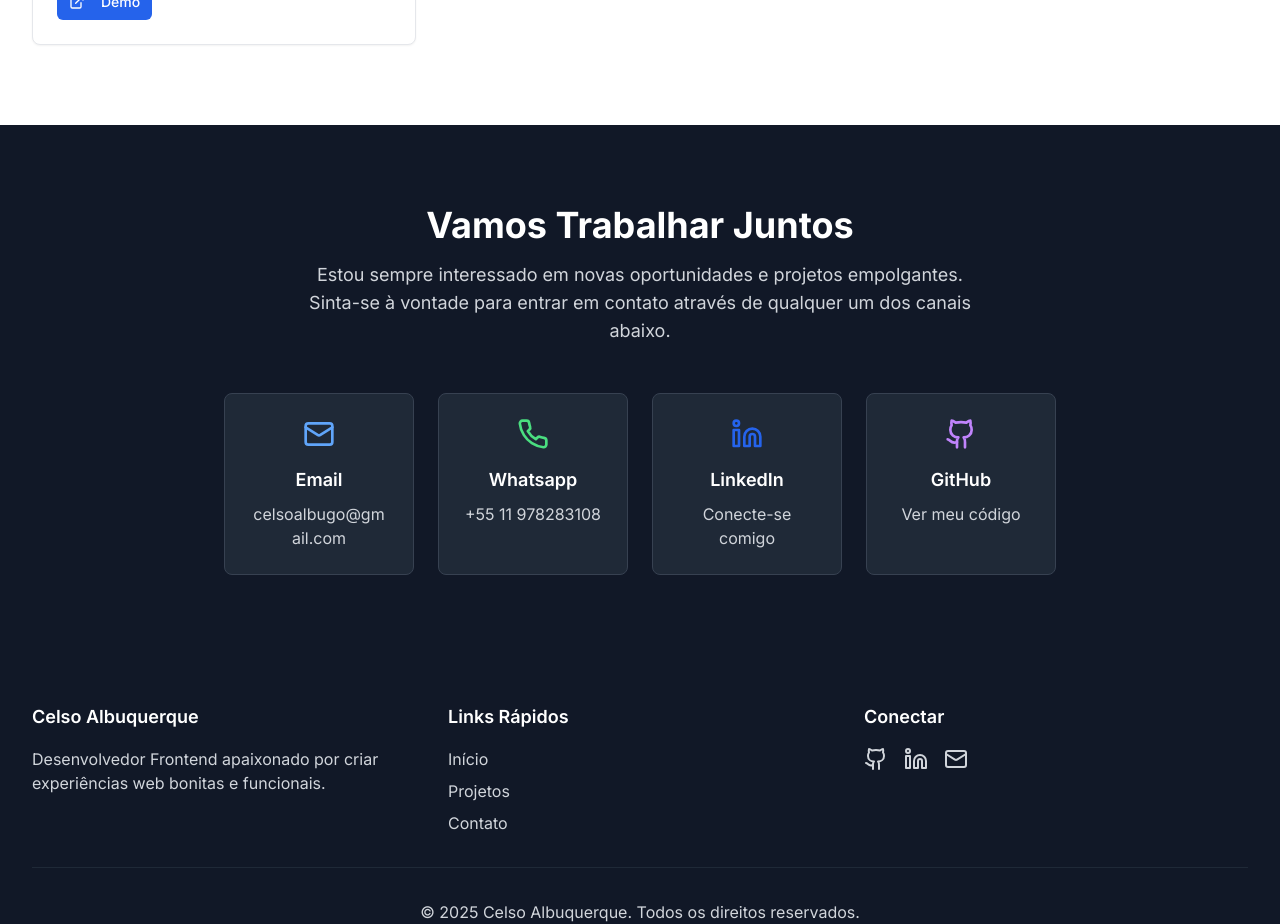
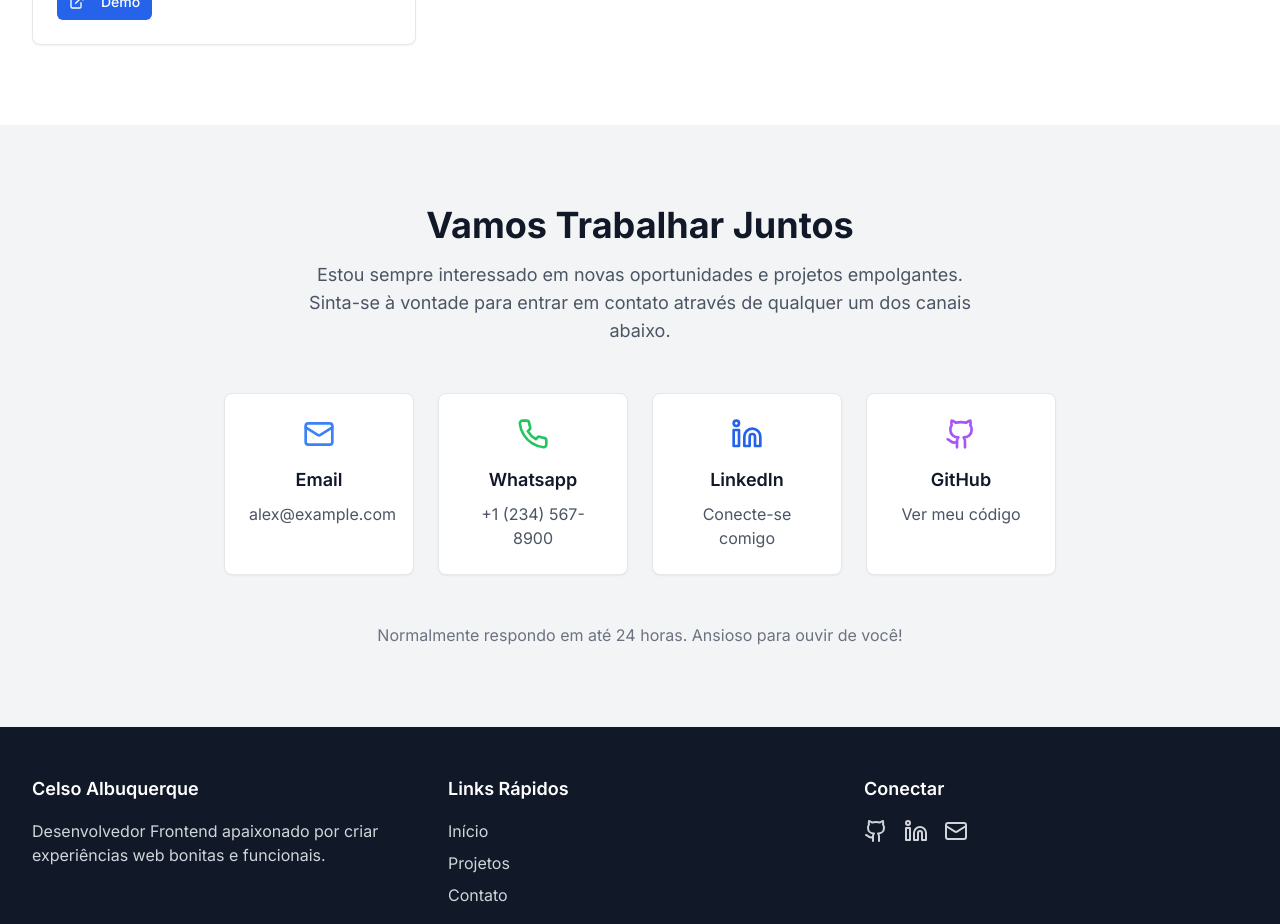
Before and after one commit to Celsocag/portifolio, a Next.js app: page / in a window 1280 px wide. Shown: the part 3900-4824 px from the top of the page. Built offline with nearby package versions, Linux system fonts and the light colour scheme.

Commit message:
fix contact theme

```diff
--- a/app/page.tsx
+++ b/app/page.tsx
@@ -462,99 +462,120 @@ export default function Home() {
       </section>
 
       {/* Contact Section */}
-      <section
+         <section
         id="contact"
-        className="bg-gray-900 py-20 text-white transition-colors duration-300 dark:bg-gray-800"
+        className="py-20 bg-gray-100 dark:bg-gray-900 transition-colors duration-300"
         aria-labelledby="contact-heading"
       >
-        <div className="mx-auto max-w-4xl px-4 sm:px-6 lg:px-8">
-          <div className="mb-12 text-center">
-            <h2 id="contact-heading" className="mb-4 text-3xl font-bold md:text-4xl">
+        <div className="max-w-4xl mx-auto px-4 sm:px-6 lg:px-8">
+          <div className="text-center mb-12">
+            <h2
+              id="contact-heading"
+              className="text-3xl md:text-4xl font-bold mb-4 text-gray-900 dark:text-white transition-colors duration-300"
+            >
               {t("contactTitle")}
             </h2>
-            <p className="mx-auto max-w-2xl text-lg text-gray-300">{t("contactDescription")}</p>
+            <p className="text-lg text-gray-600 dark:text-gray-300 max-w-2xl mx-auto transition-colors duration-300">
+              {t("contactDescription")}
+            </p>
           </div>
 
           <div
-            className="grid grid-cols-1 gap-6 md:grid-cols-2 lg:grid-cols-4"
+            className="grid grid-cols-1 md:grid-cols-2 lg:grid-cols-4 gap-6"
             role="list"
             aria-label="Métodos de contato"
           >
             {/* Email */}
             <a
-              href="mailto:celsoalbugo@gmail.com"
-              className="group rounded-lg border border-gray-700 bg-gray-800 p-6 transition-all duration-300 hover:scale-105 hover:transform hover:border-blue-500 focus-visible:outline-blue-500 dark:border-gray-600 dark:bg-gray-700"
+              href="mailto:alex@example.com"
+              className="group bg-white dark:bg-gray-800 p-6 rounded-lg border border-gray-200 dark:border-gray-700 hover:border-blue-500 dark:hover:border-blue-400 transition-all duration-300 hover:transform hover:scale-105 focus-visible:outline-blue-500 shadow-sm hover:shadow-md"
               role="listitem"
-              aria-label="Enviar email para celsoalbugo@gmail.com"
+              aria-label="Enviar email para alex@example.com"
             >
               <div className="text-center">
                 <Mail
-                  className="mx-auto mb-4 h-8 w-8 text-blue-400 transition-colors group-hover:text-blue-300"
+                  className="h-8 w-8 text-blue-500 dark:text-blue-400 mx-auto mb-4 group-hover:text-blue-600 dark:group-hover:text-blue-300 transition-colors"
                   aria-hidden="true"
                 />
-                <h3 className="mb-2 text-lg font-semibold">{t("email")}</h3>
-                <p className="mx-auto max-w-xs break-words text-gray-300 transition-colors group-hover:text-white">
-                  celsoalbugo@gmail.com
+                <h3 className="text-lg font-semibold mb-2 text-gray-900 dark:text-white transition-colors duration-300">
+                  {t("email")}
+                </h3>
+                <p className="text-gray-600 dark:text-gray-300 group-hover:text-gray-900 dark:group-hover:text-white transition-colors">
+                  alex@example.com
                 </p>
               </div>
             </a>
 
             {/* Phone */}
             <a
-              href="https://wa.me/5511978283108"
-              target="_blank"
-              rel="noopener noreferrer"
-              className="group rounded-lg border border-gray-700 bg-gray-800 p-6 transition-all duration-300 hover:scale-105 hover:transform hover:border-green-500 focus-visible:outline-green-500 dark:border-gray-600 dark:bg-gray-700"
+              href="tel:+1234567890"
+              className="group bg-white dark:bg-gray-800 p-6 rounded-lg border border-gray-200 dark:border-gray-700 hover:border-green-500 dark:hover:border-green-400 transition-all duration-300 hover:transform hover:scale-105 focus-visible:outline-green-500 shadow-sm hover:shadow-md"
               role="listitem"
-              aria-label="Ligar para +55 11 978283108"
+              aria-label="Ligar para +1 (234) 567-8900"
             >
               <div className="text-center">
                 <Phone
-                  className="mx-auto mb-4 h-8 w-8 text-green-400 transition-colors group-hover:text-green-300"
+                  className="h-8 w-8 text-green-500 dark:text-green-400 mx-auto mb-4 group-hover:text-green-600 dark:group-hover:text-green-300 transition-colors"
                   aria-hidden="true"
                 />
-                <h3 className="mb-2 text-lg font-semibold">{t("phone")}</h3>
-                <p className="text-gray-300 transition-colors group-hover:text-white">+55 11 978283108</p>
+                <h3 className="text-lg font-semibold mb-2 text-gray-900 dark:text-white transition-colors duration-300">
+                  {t("phone")}
+                </h3>
+                <p className="text-gray-600 dark:text-gray-300 group-hover:text-gray-900 dark:group-hover:text-white transition-colors">
+                  +1 (234) 567-8900
+                </p>
               </div>
             </a>
 
             {/* LinkedIn */}
             <a
-              href="https://linkedin.com/in/celso-gonçalves/"
+              href="https://linkedin.com/in/alexjohnson"
               target="_blank"
               rel="noopener noreferrer"
-              className="group rounded-lg border border-gray-700 bg-gray-800 p-6 transition-all duration-300 hover:scale-105 hover:transform hover:border-blue-600 focus-visible:outline-blue-600 dark:border-gray-600 dark:bg-gray-700"
+              className="group bg-white dark:bg-gray-800 p-6 rounded-lg border border-gray-200 dark:border-gray-700 hover:border-blue-600 dark:hover:border-blue-500 transition-all duration-300 hover:transform hover:scale-105 focus-visible:outline-blue-600 shadow-sm hover:shadow-md"
               role="listitem"
               aria-label="Conectar no LinkedIn (abre em nova aba)"
             >
               <div className="text-center">
                 <Linkedin
-                  className="mx-auto mb-4 h-8 w-8 text-blue-600 transition-colors group-hover:text-blue-500"
+                  className="h-8 w-8 text-blue-600 dark:text-blue-500 mx-auto mb-4 group-hover:text-blue-700 dark:group-hover:text-blue-400 transition-colors"
                   aria-hidden="true"
                 />
-                <h3 className="mb-2 text-lg font-semibold">{t("linkedin")}</h3>
-                <p className="text-gray-300 transition-colors group-hover:text-white">{t("connectWithMe")}</p>
+                <h3 className="text-lg font-semibold mb-2 text-gray-900 dark:text-white transition-colors duration-300">
+                  {t("linkedin")}
+                </h3>
+                <p className="text-gray-600 dark:text-gray-300 group-hover:text-gray-900 dark:group-hover:text-white transition-colors">
+                  {t("connectWithMe")}
+                </p>
               </div>
             </a>
 
             {/* GitHub */}
             <a
-              href="https://github.com/Celsocag"
+              href="https://github.com/alexjohnson"
               target="_blank"
               rel="noopener noreferrer"
-              className="group rounded-lg border border-gray-700 bg-gray-800 p-6 transition-all duration-300 hover:scale-105 hover:transform hover:border-purple-500 focus-visible:outline-purple-500 dark:border-gray-600 dark:bg-gray-700"
+              className="group bg-white dark:bg-gray-800 p-6 rounded-lg border border-gray-200 dark:border-gray-700 hover:border-purple-500 dark:hover:border-purple-400 transition-all duration-300 hover:transform hover:scale-105 focus-visible:outline-purple-500 shadow-sm hover:shadow-md"
               role="listitem"
               aria-label="Ver perfil no GitHub (abre em nova aba)"
             >
               <div className="text-center">
                 <Github
-                  className="mx-auto mb-4 h-8 w-8 text-purple-400 transition-colors group-hover:text-purple-300"
+                  className="h-8 w-8 text-purple-500 dark:text-purple-400 mx-auto mb-4 group-hover:text-purple-600 dark:group-hover:text-purple-300 transition-colors"
                   aria-hidden="true"
                 />
-                <h3 className="mb-2 text-lg font-semibold">{t("github")}</h3>
-                <p className="text-gray-300 transition-colors group-hover:text-white">{t("viewMyCode")}</p>
+                <h3 className="text-lg font-semibold mb-2 text-gray-900 dark:text-white transition-colors duration-300">
+                  {t("github")}
+                </h3>
+                <p className="text-gray-600 dark:text-gray-300 group-hover:text-gray-900 dark:group-hover:text-white transition-colors">
+                  {t("viewMyCode")}
+                </p>
               </div>
             </a>
+          </div>
+
+          <div className="text-center mt-12">
+            <p className="text-gray-500 dark:text-gray-400 transition-colors duration-300">{t("responseTime")}</p>
           </div>
         </div>
       </section>
```
